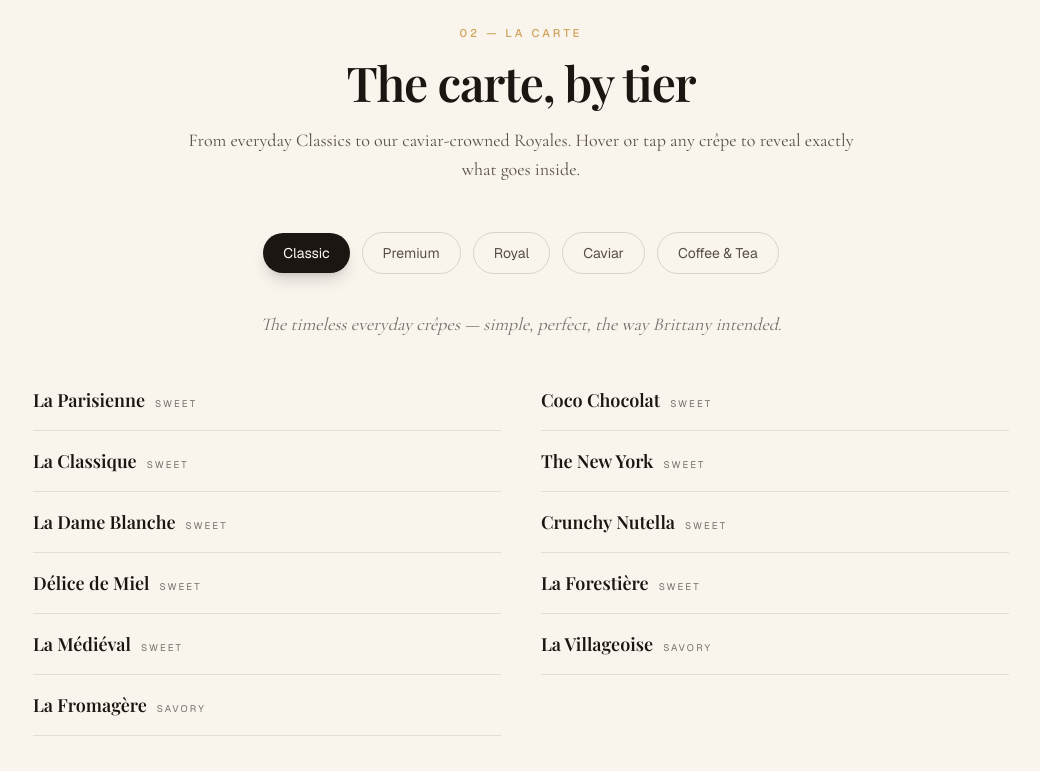
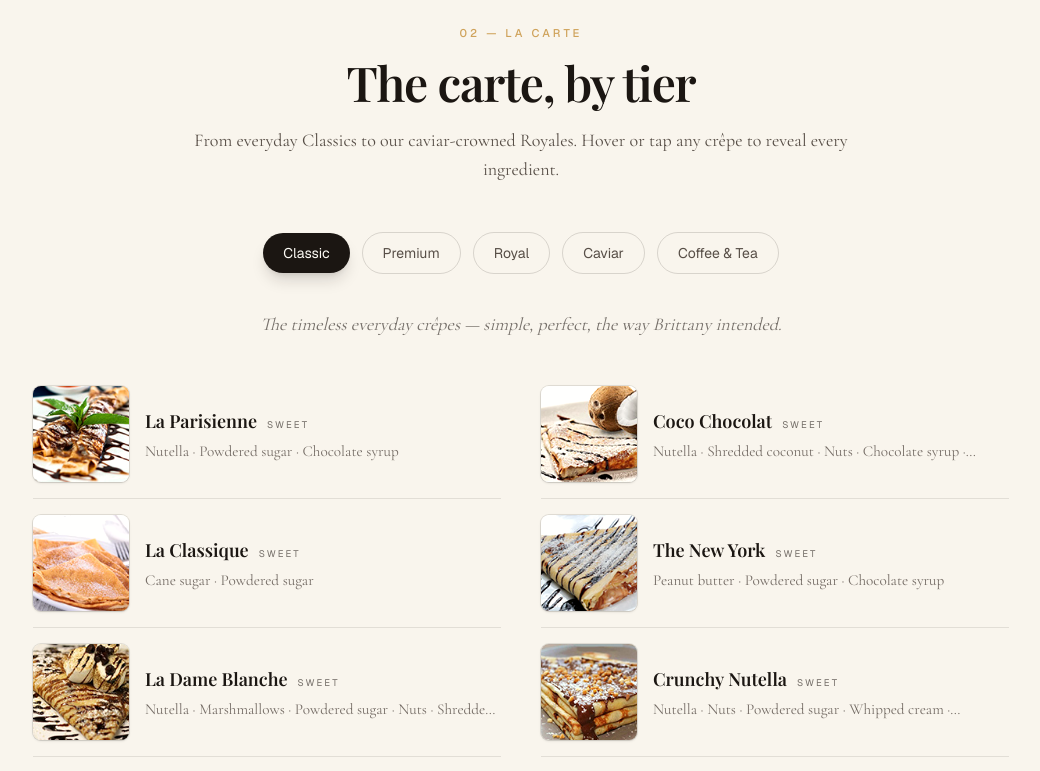
Before and after one commit to kara90/royal-french-crepe, a Next.js app: page / in a window 1280 px wide. Shown: the part 4380-5151 px from the top of the page, without its empty margins (119-1159 px from the left). Built offline with nearby package versions, Linux system fonts and the light colour scheme.

Commit message:
Menu: show a product image on every item (always-visible, crisp thumbnails + ingredient teaser)

```diff
--- a/components/site/menu-section.jsx
+++ b/components/site/menu-section.jsx
@@ -2,12 +2,7 @@
 
 import { useState } from "react";
 import Image from "next/image";
-import {
-  motion,
-  AnimatePresence,
-  useMotionValue,
-  useSpring,
-} from "framer-motion";
+import { motion, AnimatePresence } from "framer-motion";
 import { menu, menuCategories, tierBlurb } from "@/lib/menu";
 
 function Badge({ children }) {
@@ -23,7 +18,7 @@ function Badge({ children }) {
   );
 }
 
-function Row({ item, open, onToggle, onPreview, index }) {
+function Row({ item, open, onToggle, index }) {
   return (
     <motion.div
       initial={{ opacity: 0, y: 14 }}
@@ -35,19 +30,17 @@ function Row({ item, open, onToggle, onPreview, index }) {
       <button
         type="button"
         onClick={onToggle}
-        onMouseEnter={() => onPreview(item.img)}
-        onMouseLeave={() => onPreview(null)}
         data-open={open ? "true" : "false"}
         className="group flex w-full cursor-pointer items-center gap-4 py-4 text-left"
       >
-        {/* Thumbnail — mobile/tablet only; desktop uses the cursor-follow preview */}
-        <span className="relative size-14 shrink-0 overflow-hidden rounded-lg ring-1 ring-noir/10 md:hidden">
+        {/* Product image — always visible */}
+        <span className="relative size-24 shrink-0 overflow-hidden rounded-lg ring-1 ring-noir/10 shadow-sm">
           <Image
             src={item.img}
             alt={item.name}
             fill
-            sizes="56px"
-            className="object-cover transition-transform duration-500 group-hover:scale-110"
+            sizes="96px"
+            className="graded object-cover transition-transform duration-500 group-hover:scale-110"
           />
         </span>
 
@@ -64,18 +57,17 @@ function Row({ item, open, onToggle, onPreview, index }) {
             {item.tag && <Badge>{item.tag}</Badge>}
           </span>
 
-          {/* Ingredient reveal */}
-          <span className="grid grid-rows-[0fr] opacity-0 transition-all duration-500 ease-out group-hover:grid-rows-[1fr] group-hover:opacity-100 group-data-[open=true]:grid-rows-[1fr] group-data-[open=true]:opacity-100">
-            <span className="overflow-hidden">
-              <span className="mt-2 flex flex-wrap items-center gap-x-2 gap-y-0.5 font-serif text-[0.95rem] leading-snug text-espresso/80">
-                {item.ingredients.map((ing, i) => (
-                  <span key={i} className="flex items-center">
-                    {i > 0 && <span className="mr-2 text-gold/70">·</span>}
-                    {ing}
-                  </span>
-                ))}
+          {/* Ingredients — one-line teaser always shown; full list on hover/tap */}
+          <span className="mt-1.5 line-clamp-1 font-serif text-[0.95rem] leading-snug text-espresso/65 group-hover:hidden group-data-[open=true]:hidden">
+            {item.ingredients.join(" · ")}
+          </span>
+          <span className="mt-1.5 hidden flex-wrap items-center gap-x-2 gap-y-0.5 font-serif text-[0.95rem] leading-snug text-espresso/85 group-hover:flex group-data-[open=true]:flex">
+            {item.ingredients.map((ing, i) => (
+              <span key={i} className="flex items-center">
+                {i > 0 && <span className="mr-2 text-gold/70">·</span>}
+                {ing}
               </span>
-            </span>
+            ))}
           </span>
         </span>
       </button>
@@ -86,13 +78,7 @@ function Row({ item, open, onToggle, onPreview, index }) {
 export default function MenuSection() {
   const [active, setActive] = useState("classic");
   const [open, setOpen] = useState(() => new Set());
-  const [preview, setPreview] = useState(null);
   const items = menu[active];
-
-  const px = useMotionValue(0);
-  const py = useMotionValue(0);
-  const sx = useSpring(px, { stiffness: 350, damping: 30, mass: 0.5 });
-  const sy = useSpring(py, { stiffness: 350, damping: 30, mass: 0.5 });
 
   const toggle = (key) =>
     setOpen((prev) => {
@@ -102,14 +88,7 @@ export default function MenuSection() {
     });
 
   return (
-    <section
-      id="menu"
-      className="relative bg-cream py-24 sm:py-32"
-      onMouseMove={(e) => {
-        px.set(e.clientX);
-        py.set(e.clientY);
-      }}
-    >
+    <section id="menu" className="relative bg-cream py-24 sm:py-32">
       <div className="mx-auto max-w-5xl px-6">
         <div className="mx-auto max-w-2xl text-center">
           <p className="eyebrow">02 — La Carte</p>
@@ -118,7 +97,7 @@ export default function MenuSection() {
           </h2>
           <p className="mt-5 font-serif text-lg leading-relaxed text-espresso/80">
             From everyday Classics to our caviar-crowned Royales. Hover or tap any
-            crêpe to reveal exactly what goes inside.
+            crêpe to reveal every ingredient.
           </p>
         </div>
 
@@ -161,7 +140,6 @@ export default function MenuSection() {
                     index={i}
                     open={open.has(key)}
                     onToggle={() => toggle(key)}
-                    onPreview={setPreview}
                   />
                 );
               })}
@@ -174,31 +152,6 @@ export default function MenuSection() {
           accommodated.
         </p>
       </div>
-
-      {/* Cursor-follow preview (desktop) */}
-      <AnimatePresence>
-        {preview && (
-          <motion.div
-            style={{ x: sx, y: sy }}
-            className="pointer-events-none fixed left-0 top-0 z-50 hidden md:block"
-          >
-            <motion.div
-              key={preview}
-              initial={{ opacity: 0, scale: 0.85 }}
-              animate={{ opacity: 1, scale: 1, rotate: -4 }}
-              exit={{ opacity: 0, scale: 0.85 }}
-              transition={{ duration: 0.25, ease: [0.16, 1, 0.3, 1] }}
-              className="frame-gold relative h-64 w-52 -translate-x-1/2 -translate-y-[114%] overflow-hidden rounded-sm shadow-2xl shadow-black/50"
-            >
-              <img
-                src={preview}
-                alt=""
-                className="graded h-full w-full object-cover"
-              />
-            </motion.div>
-          </motion.div>
-        )}
-      </AnimatePresence>
     </section>
   );
 }
```
